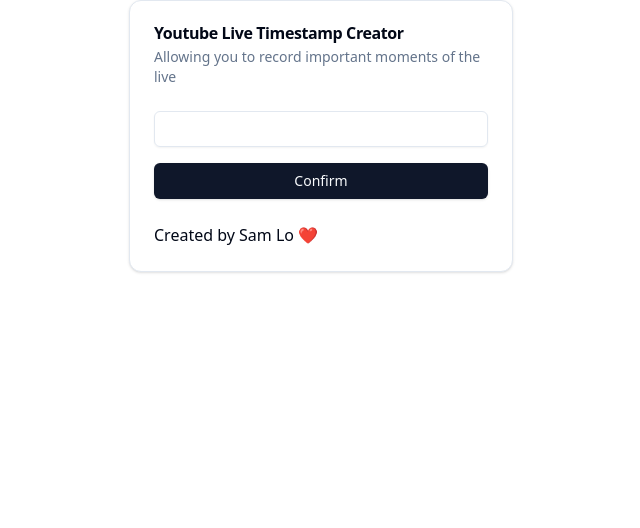
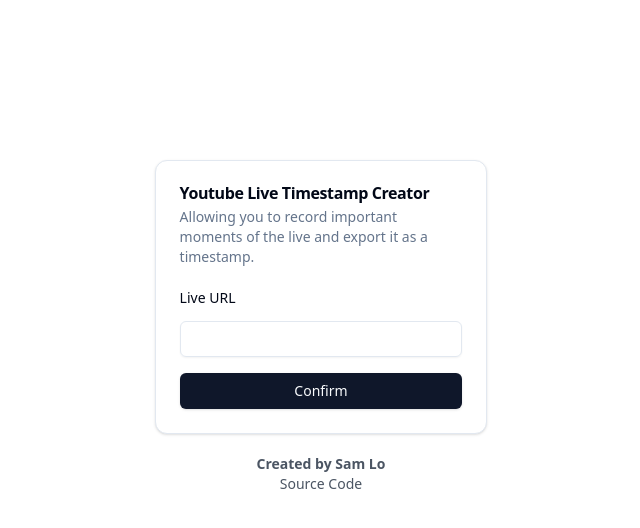
Before and after one commit to SamLo2200/YoutubeLiveTools, a Next.js app: page / in a window 1280 px wide. Shown: the top 528 px of the page, without its empty margins (319-959 px from the left). Built offline with nearby package versions, Linux system fonts and the light colour scheme.

Commit message:
added footer and updated ui

```diff
--- a/app/layout.tsx
+++ b/app/layout.tsx
@@ -1,16 +1,21 @@
 import type { Metadata } from "next";
 import { Inter } from "next/font/google";
 import "./globals.css";
+import Footer from "@/components/footer";
 
 export const metadata = {
-    title: "Next.js",
-    description: "Generated by Next.js",
+    title: "Youtube Timestamp Creator",
+    description:
+        "Allowing you to record important moments of the live and export it as a timestamp.",
 };
 
 export default function RootLayout({ children }: { children: React.ReactNode }) {
     return (
         <html lang="en">
-            <body>{children}</body>
+            <body>
+                {children}
+                <Footer />
+            </body>
         </html>
     );
 }
--- a/app/page.tsx
+++ b/app/page.tsx
@@ -15,6 +15,7 @@
     CardHeader,
     CardTitle,
 } from "@/components/ui/card";
+import Link from "next/link";
 
 export default function Main() {
     const [isProvided, setIsProvided] = useState<boolean>(false);
@@ -34,12 +35,13 @@
     if (!isProvided) {
         return (
             <>
-                <div className="flex flex-col items-center justify-center">
-                    <Card className="w-[30%] ">
+                <div className="flex flex-row pt-40 justify-center items-center">
+                    <Card className="w-[26%] min-w-[300px]">
                         <CardHeader>
                             <CardTitle>Youtube Live Timestamp Creator</CardTitle>
                             <CardDescription className="">
-                                Allowing you to record important moments of the live
+                                Allowing you to record important moments of the live and export
+                                it as a timestamp.
                             </CardDescription>
                         </CardHeader>
                         <CardContent>
@@ -47,13 +49,11 @@
                                 className="grid w-full items-center gap-4"
                                 onSubmit={formHandler}
                             >
+                                <Label htmlFor="youtube-url">Live URL</Label>
                                 <Input type="text" name="youtube-url"></Input>
                                 <Button type="submit"> Confirm </Button>
                             </form>
                         </CardContent>
-                        <CardFooter>
-                            <p>Created by Sam Lo ❤️</p>
-                        </CardFooter>
                     </Card>
                 </div>
             </>
--- /dev/null
+++ b/components/footer.tsx
@@ -0,0 +1,23 @@
+import Link from "next/link";
+
+export default function Footer() {
+    return (
+        <footer>
+            <div className="flex flex-col pt-5 text-sm text-center text-gray-600 dark:text-gray-600">
+                <Link
+                    className="hover:underline font-semibold"
+                    href="https://github.com/SamLo2200/"
+                >
+                    Created by Sam Lo
+                </Link>
+
+                <Link
+                    className="hover:underline"
+                    href="https://github.com/SamLo2200/youtube-timestamp-generator-web/tree/main"
+                >
+                    Source Code
+                </Link>
+            </div>
+        </footer>
+    );
+}
```
